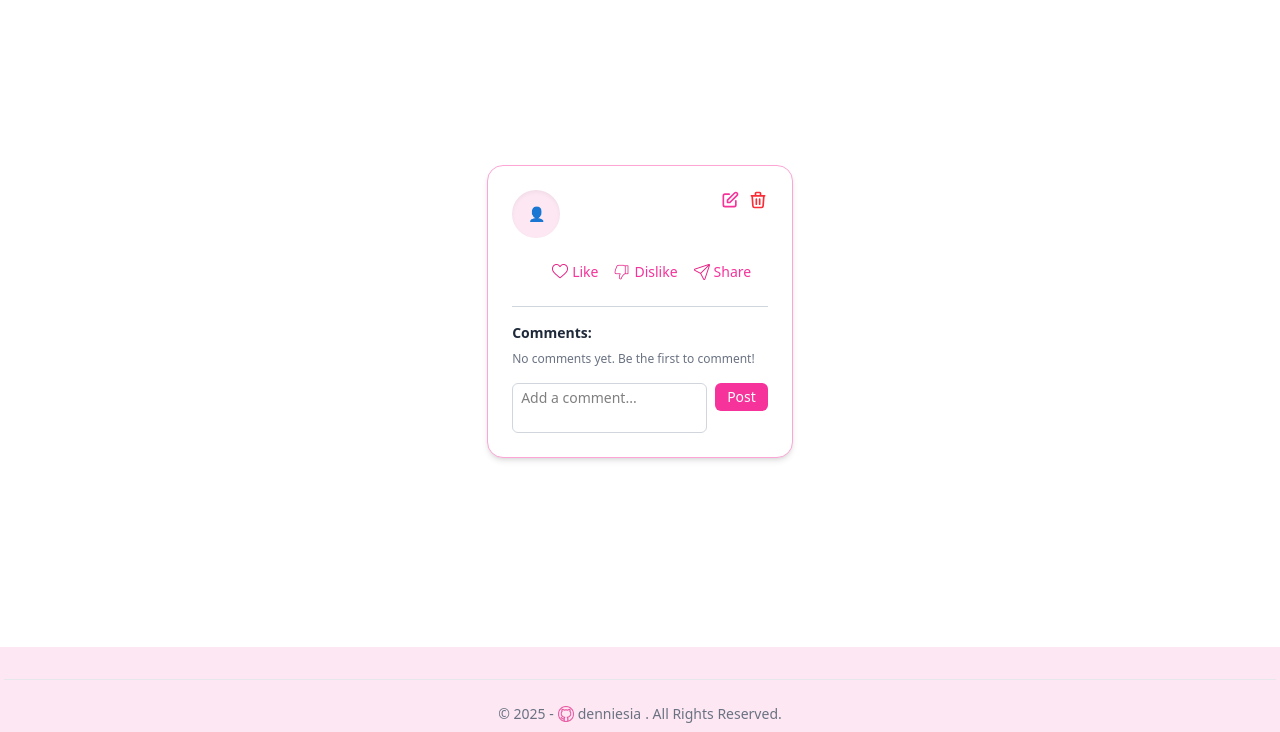
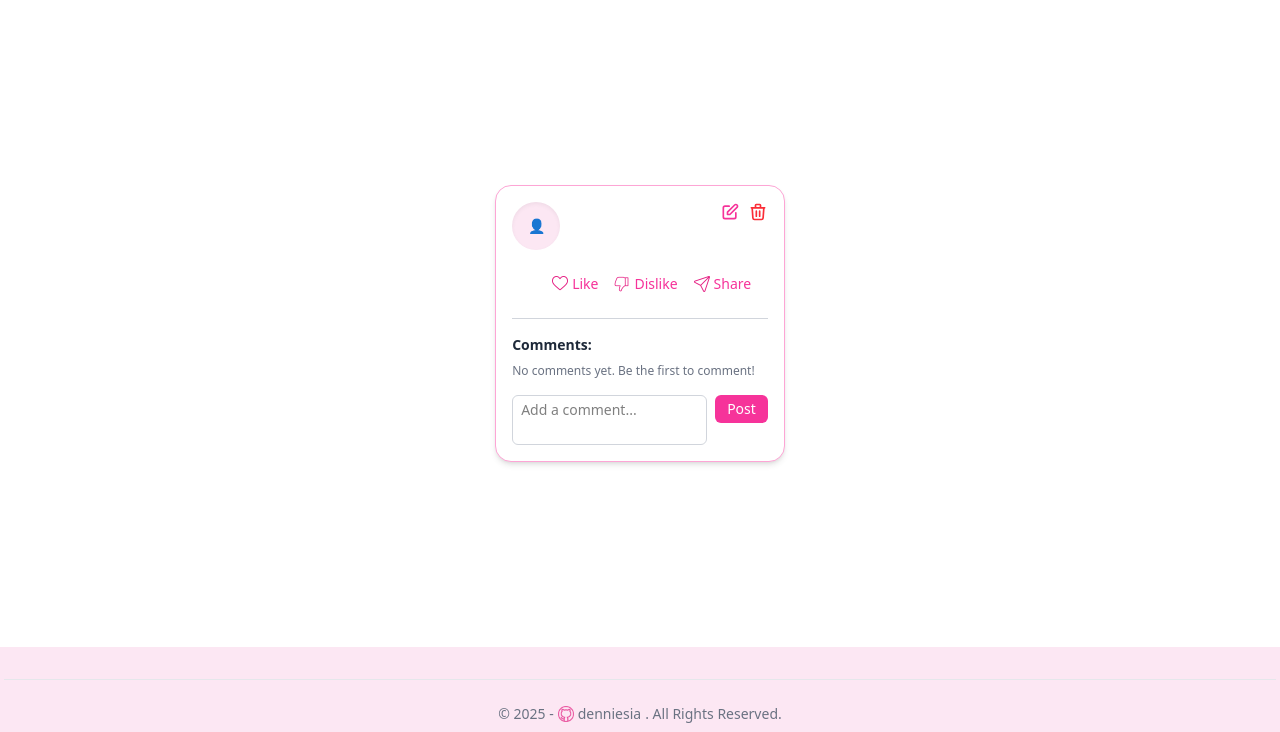
Before and after one commit to denniesia/beaunity, a Django app: template templates/post/post-details.html in a window 1280 px wide. Shown: the part 68-800 px from the top of the page. Run offline with Django 5.2, Linux system fonts and the light colour scheme; the template is opened without the code that fills it, so the values that code supplies are empty; style sheets or scripts are compiled from the project's sources; some libraries are stand-ins or nearby versions.

Commit message:
fix: layout changes post-details part2

```diff
--- a/templates/post/post-details.html
+++ b/templates/post/post-details.html
@@ -5,7 +5,7 @@
 
 <div class="max-w-screen-xl mx-auto">
     <!-- Unified Forum Post & Comments Container -->
-    <div class="bg-white rounded-2xl shadow-md border border-pink-300 p-6 mb-6 transition hover:shadow-lg">
+    <div class="bg-white rounded-2xl shadow-md border border-pink-300 mb-6 p-4 my-6 transition hover:shadow-lg">
 
         <!-- User Info Header -->
         <div class="flex items-start justify-between mb-4">
```
